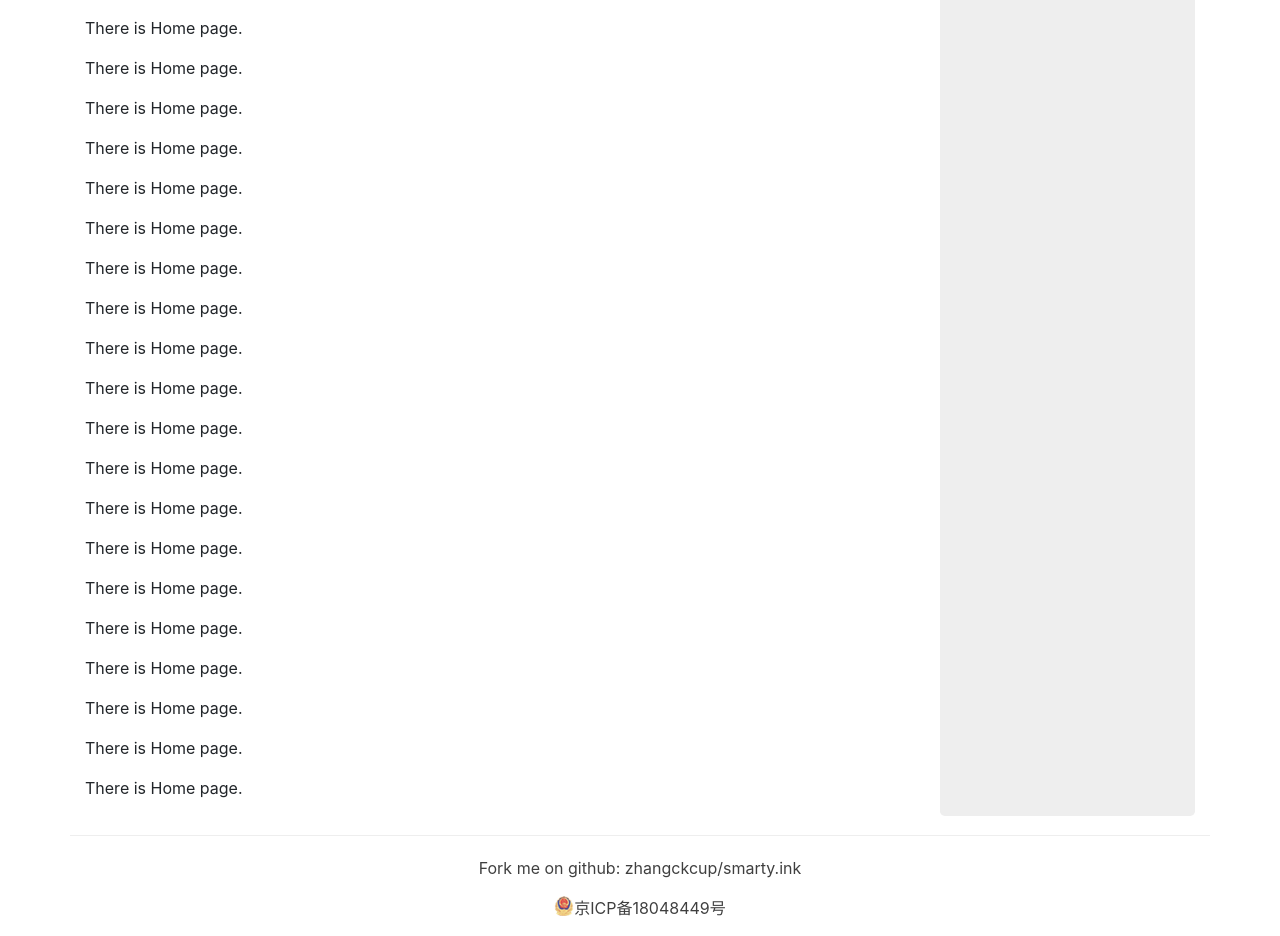
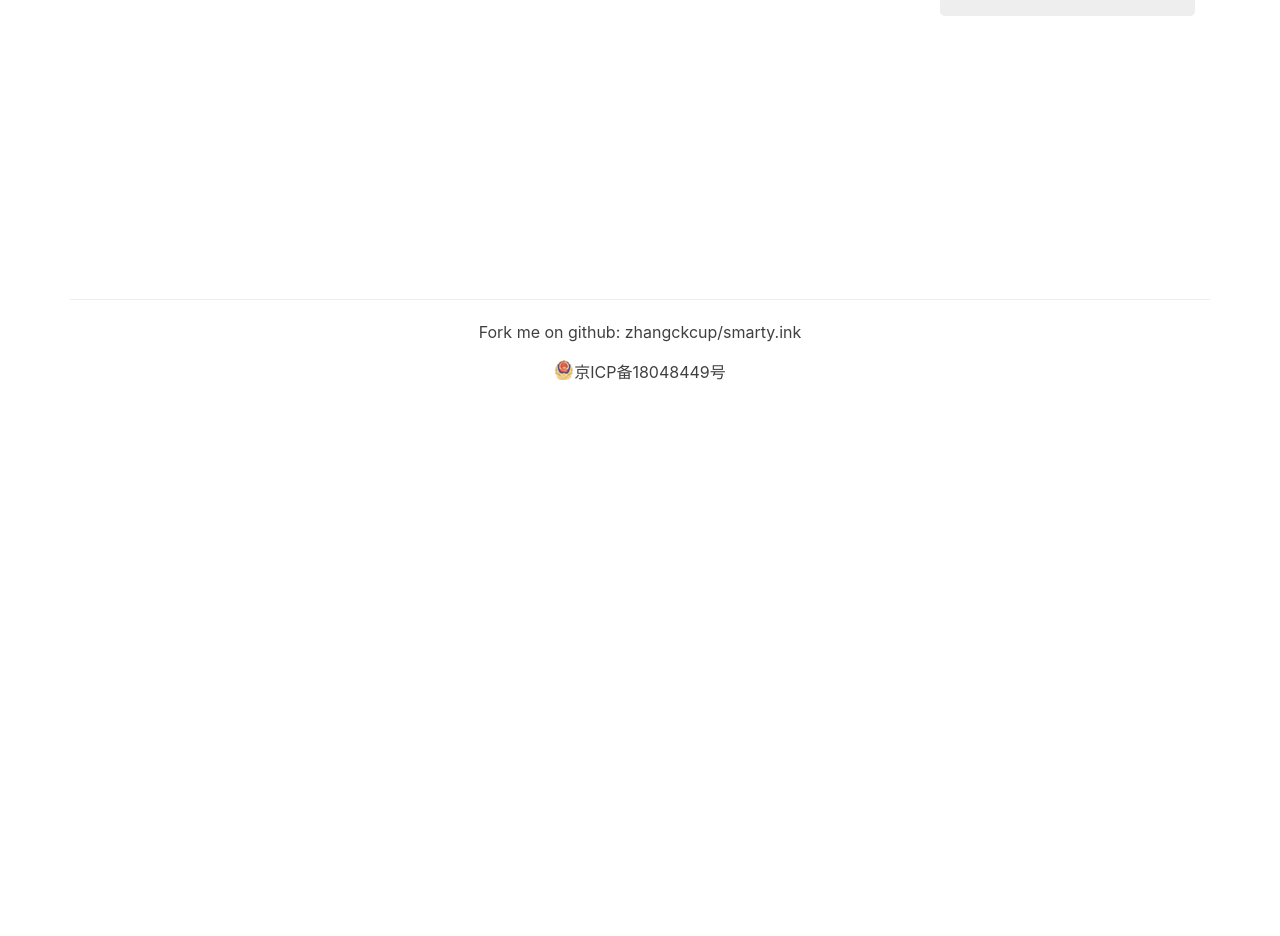
Before and after one commit to zhangckcup/smarty.ink, a Vue app: page / in a window 1280 px wide. Shown: the part 400-1336 px from the top of the page. After the commit the page ends 800 px from the top, so only its background shows below. Built offline with nearby package versions, Linux system fonts and the light colour scheme.

Commit message:
modify README.me

```diff
--- a/src/components/FooterInfo.vue
+++ b/src/components/FooterInfo.vue
@@ -43,9 +43,6 @@ export default {
         width: 20px;
         height: 20px;
       }
-      .github{
-
-      }
     }
   }
 </style>
--- a/src/views/Home.vue
+++ b/src/views/Home.vue
@@ -5,30 +5,11 @@
         <b-jumbotron header="Smarty.ink" lead="Use Bootstrap v4 Components for Vue.js 2 to Bulid.">
           <p>但由于本人毫无灵感，本网站除了首页，其他的不知道是什么。</p>
         </b-jumbotron>
-        <p>There is Home page.</p>
-        <p>There is Home page.</p>
-        <p>There is Home page.</p>
-        <p>There is Home page.</p>
-        <p>There is Home page.</p>
-        <p>There is Home page.</p>
-        <p>There is Home page.</p>
-        <p>There is Home page.</p>
-        <p>There is Home page.</p>
-        <p>There is Home page.</p>
-        <p>There is Home page.</p>
-        <p>There is Home page.</p>
-        <p>There is Home page.</p>
-        <p>There is Home page.</p>
-        <p>There is Home page.</p>
-        <p>There is Home page.</p>
-        <p>There is Home page.</p>
-        <p>There is Home page.</p>
-        <p>There is Home page.</p>
-        <p>There is Home page.</p>
+
       </b-col>
       <b-col lg="3" class="d-none d-lg-block">
         <div class="palce-holder">
-
+          <p>place holedr</p>
         </div>
       </b-col>
     </b-row>
@@ -41,6 +22,9 @@ export default {
     onContext(ctx) {
       this.context = ctx
     }
+  },
+  created(){
+    document.title = "Smarty.ink -- Welcome!"
   }
 }
 </script>
```
Also changed, not shown: 1 other file (tests, documents, lock files or other folders).
